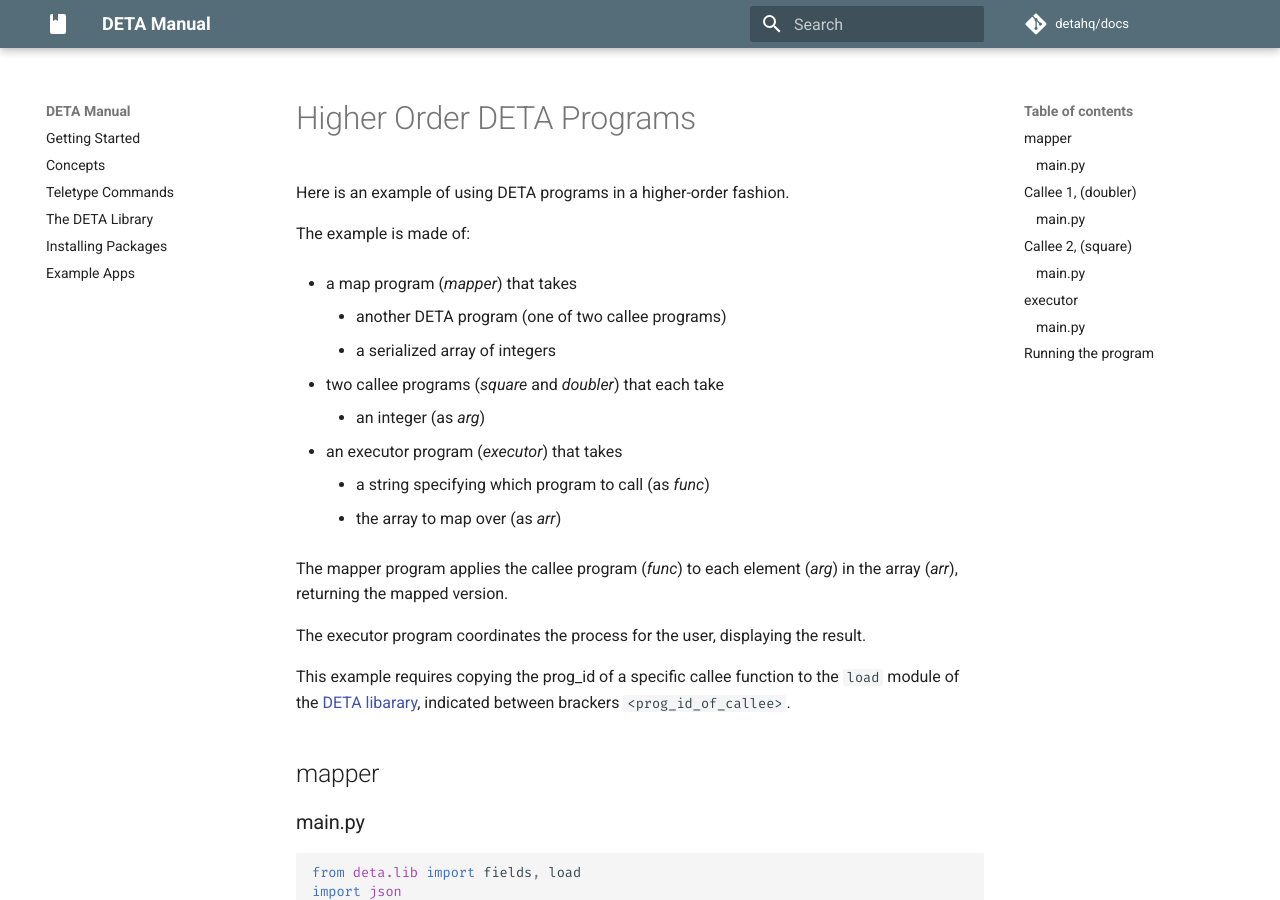
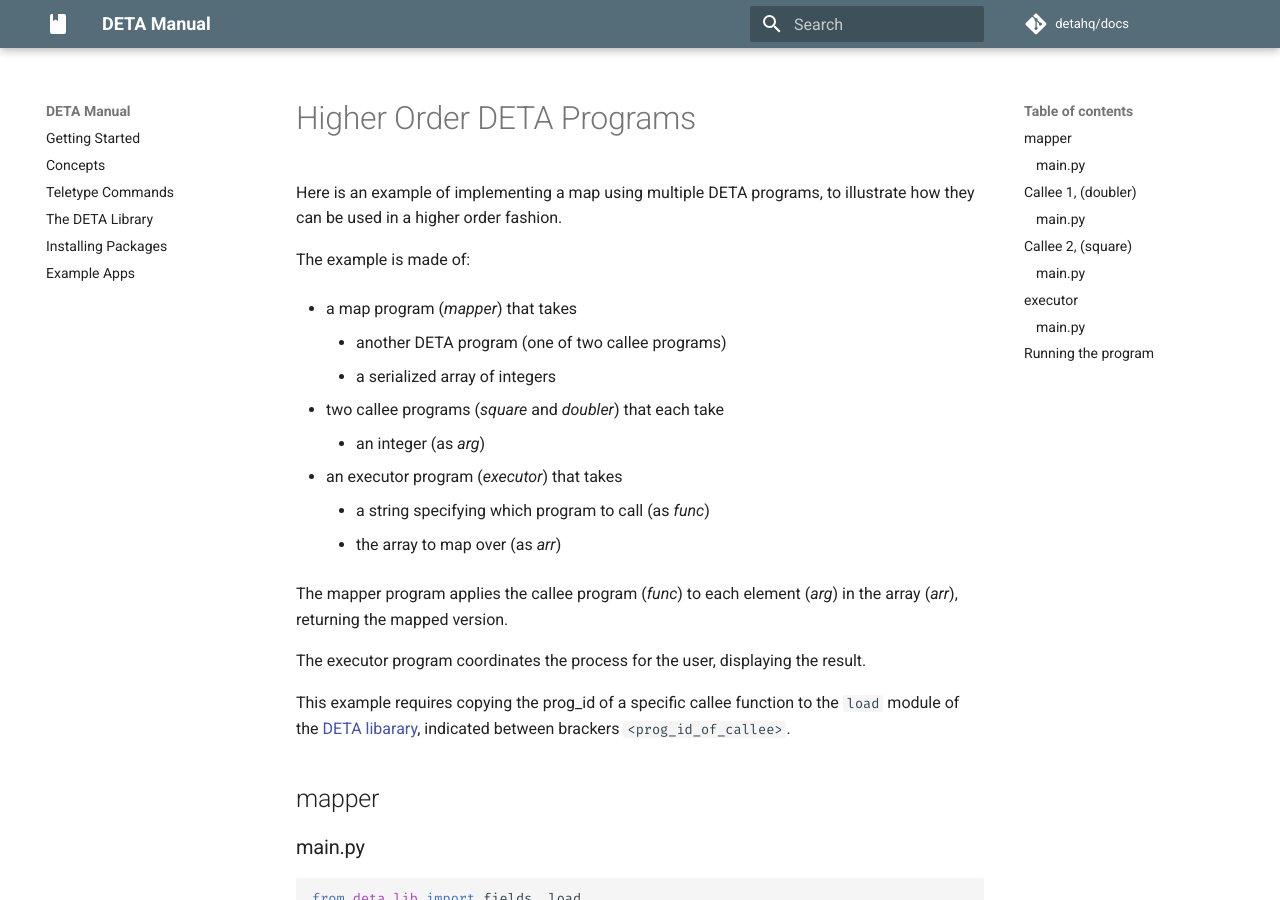
Before and after one commit to fmquaglia/manual, an MkDocs documentation site: the page built from docs/examples/higher_order.md, in a window 1280 px wide and 900 px high. Built offline with MkDocs 1.6.1 and Material for MkDocs 9.7.7, drawn with Linux system fonts in a browser that asks for light colours; comment, search, counter and statistics services are not loaded.

Commit message:
#1 higher order intro

```diff
--- a/docs/examples/higher_order.md
+++ b/docs/examples/higher_order.md
@@ -1,6 +1,6 @@
 # Higher Order DETA Programs
 
-Here is an example of using DETA programs in a higher-order fashion.
+Here is an example of implementing a map using multiple DETA programs, to illustrate how they can be used in a higher order fashion.
 
 The example is made of:
 
```
